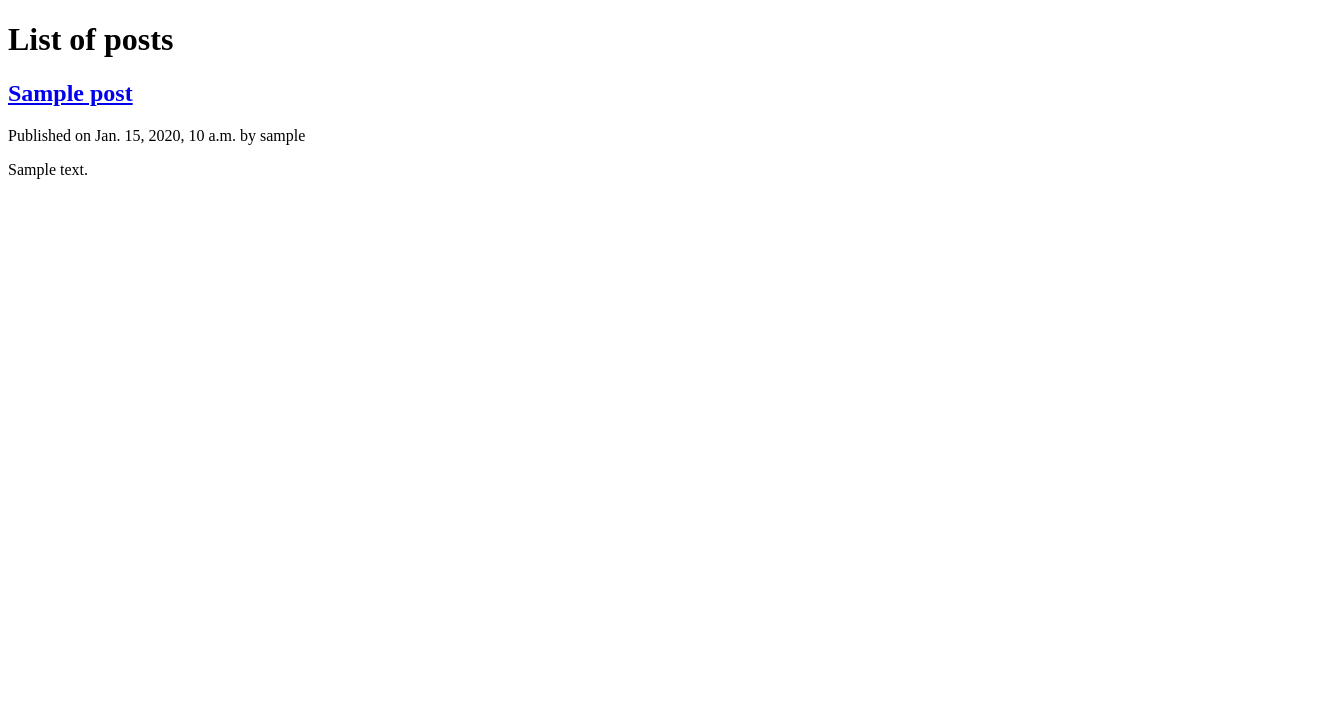
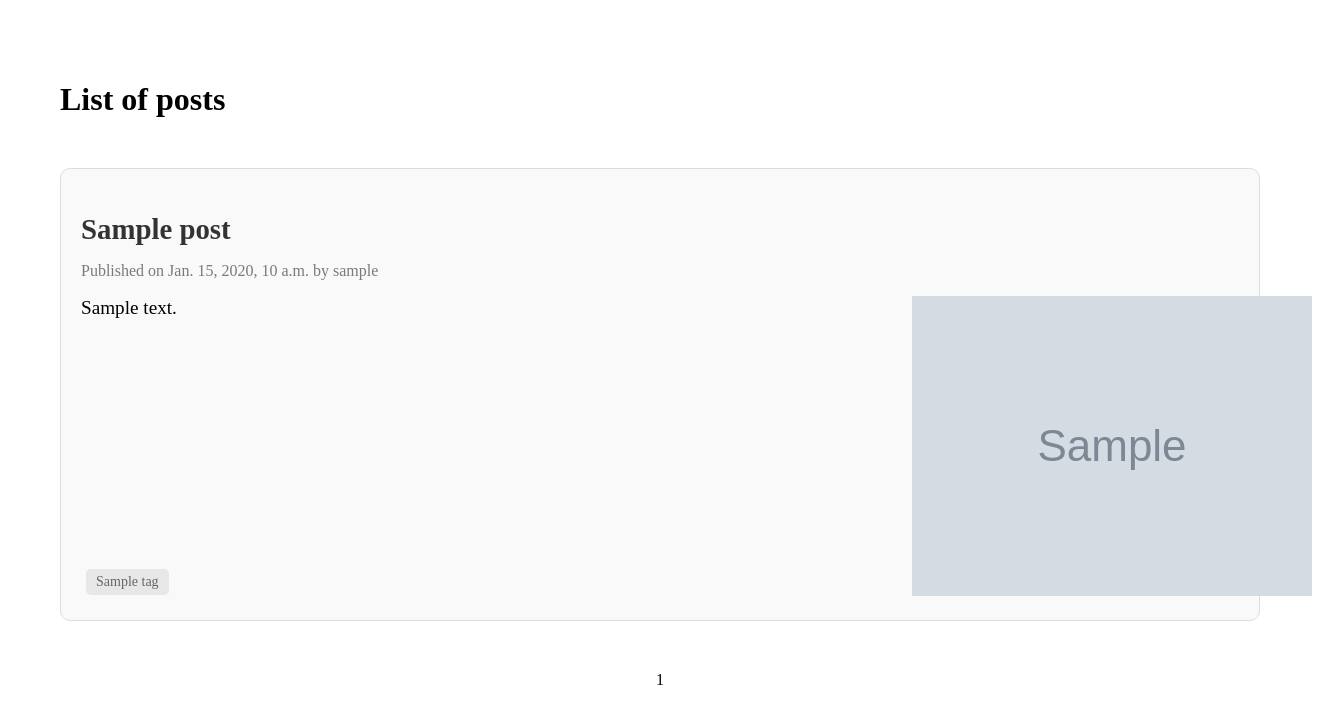
Before and after one commit to augt1/django_blog, a Django app: page /blog/ in a window 1320 px wide. Shown: the top 724 px of the page. Run offline with Django 5.2, Linux system fonts and the light colour scheme; tables that the repository leaves empty hold one stand-in row (values such as "Sample post"); grey boxes marked "Sample" are stand-in pictures; some libraries are stand-ins or nearby versions.

Commit message:
added pagination to post-list and some css

```diff
--- a/apps/blog/templates/blog/posts_list.html
+++ b/apps/blog/templates/blog/posts_list.html
@@ -1,4 +1,7 @@
 {% extends "base.html" %}
+
+{% load static %}
+{% load thumbnail %}
 
 {% block title %}List of posts{% endblock title %}
 
@@ -6,14 +9,59 @@
 
 <h1>List of posts</h1>
 
+<div class="post-list">
+
+  {% if not posts %}
+    <p>No published posts available.</p>
+  {% else %}
+
     {% for post in posts %}
     <div class="post">
-    <h2>
+      <h2 class="post-title">
         <a href="{{ post.get_absolute_url }}">{{ post.title }}</a>
       </h2>
+      <div class="post-meta">
+
         <p>Published on {{ post.published_at }} by {{ post.author }}</p>
-    <p>{{ post.content|safe|truncatewords:50 }}</p>
+      </div>
+      <div class="post-body">
+        <div class="post-content">
+          <div class="post-excerpt">{{ post.content|safe|truncatewords:50 }}</div>
+          <div class="post-tags">
+              {% if post.tags %}
+                {% for tag in post.tags.all %}
+                <span class="tag">
+                  <a href="###">{{ tag.name }}</a>
+                </span>
+                {% endfor %}
+              {% endif %}
+
+          </div>
+
+        </div>
+
+        {% if post.image %}
+          <div class="post-image">
+            <img src="{% thumbnail post.image 'post_preview' %}" alt="{{ post.title }}">
+          </div>
+        {% else %}
+          <p>No image available for this post.</p>
+        {% endif %}
+
+      </div>
+
+
     </div>
     {% endfor %}
 
+        {% include 'pagination.html' with page_obj=posts %}
+  {% endif %}
+    </div>
+
 {% endblock content %}
+
+
+{% block extra_headers %}
+  <link rel="stylesheet" href="{% static 'css/posts_list.css' %}">
+  <link rel="stylesheet" href="{% static 'css/pagination.css' %}">
+{% endblock extra_headers %}
--- a/apps/blog/views.py
+++ b/apps/blog/views.py
@@ -1,13 +1,14 @@
 from django.shortcuts import get_object_or_404, render
-
+from django.core.paginator import Paginator
 from .models import Post
 
 
 def posts_list(request):
-    posts = Post.published.all()
+    published_posts = Post.published.prefetch_related("tags").all()
 
-    print(posts)
-    # TODO: add pagination, search, filters
+    paginator = Paginator(published_posts, 2)
+    page_number = request.GET.get("page")
+    posts = paginator.get_page(page_number)
 
     return render(request, "blog/posts_list.html", {"posts": posts})
 
--- a/apps/templates/base.html
+++ b/apps/templates/base.html
@@ -1,9 +1,15 @@
 <!DOCTYPE html>
+
+{% load static %}
+
 <html lang="en">
 <head>
   <meta charset="UTF-8">
   <meta name="viewport" content="width=device-width, initial-scale=1.0">
   <title>{% block title %}{% endblock title %}</title>
+
+  <link rel="stylesheet" href="{% static 'css/base-style.css' %}">
+  {% block extra_headers %}{% endblock extra_headers %}
 </head>
 <body>
   <div class="content">
@@ -14,5 +20,7 @@
 
   </div>
 
+  {% block extra_scripts %}{% endblock extra_scripts %}
+
 </body>
 </html>
--- /dev/null
+++ b/apps/templates/pagination.html
@@ -0,0 +1,23 @@
+<div class="pagination">
+  <span class="step-links">
+
+
+    {% if page_obj.has_previous %}
+    <a href="?page={{ page_obj.previous_page_number }}">Previous</a>
+    {% endif %}
+
+
+    {% for num in page_obj.paginator.page_range %}
+    {% if page_obj.number == num %}
+    <span class="current">{{ num }}</span>
+    {% else %}
+    <a href="?page={{ num }}">{{ num }}</a>
+    {% endif %}
+    {% endfor %}
+
+    {% if page_obj.has_next %}
+    <a href="?page={{ page_obj.next_page_number }}">Next</a>
+    {% endif %}
+
+  </span>
+</div>
--- /dev/null
+++ b/static/css/base-style.css
@@ -0,0 +1,6 @@
+.content {
+  max-width: 1200px;
+  margin: 40px auto;
+  padding: 20px;
+
+}
--- /dev/null
+++ b/static/css/pagination.css
@@ -0,0 +1,18 @@
+.pagination {
+  margin-top: 20px;
+  text-align: center;
+}
+
+.pagination a {
+  text-decoration: none;
+  color: #666;
+}
+
+.pagination a:hover {
+  color: #333;
+}
+
+.pagination .active a {
+  color: #333;
+  font-weight: bold;
+}
--- /dev/null
+++ b/static/css/posts_list.css
@@ -0,0 +1,75 @@
+.post {
+  margin: 50px 0;
+  padding: 20px;
+  border: 1px solid #ddd;
+  border-radius: 10px;
+  background-color: #f9f9f9;
+}
+
+.post-title {
+  font-size: 1.8em;
+  font-weight: bold;
+  margin-bottom: 10px;
+}
+
+.post-title a {
+  text-decoration: none;
+  color: #333;
+}
+
+.post-meta {
+  font-size: 1em;
+  color: #7a7a7a;
+  margin-bottom: 10px;
+  text-decoration: none;
+}
+
+.post-body {
+  display: grid;
+  grid-template-columns: 70% 30%;
+  gap: 20px;
+}
+
+.post-content {
+  position: relative;
+}
+
+.post-excerpt {
+  margin-top: 0;
+  font-size: 1.2em;
+  line-height: 1.2;
+}
+
+.post-image {
+  max-width: 100%;
+  height: auto;
+  border-radius: 10px;
+}
+
+.post-tags {
+  position: absolute;
+  bottom: 0px;
+  left: 0px;
+  font-size: 1.2em;
+}
+
+.post-tags a {
+  text-decoration: none;
+  color: #666;
+}
+
+.post-tags a:hover {
+  color: #333;
+}
+
+.tag {
+    display: inline-block;
+    padding: 5px 10px;
+    margin: 5px;
+    background-color: #e7e7e7;
+    border-radius: 5px;
+    font-size: 14px;
+    color: #333;
+    text-decoration: none;
+    transition: background-color 0.3s ease;
+}
```
Lines whose indentation alone changed are shown as unchanged.
